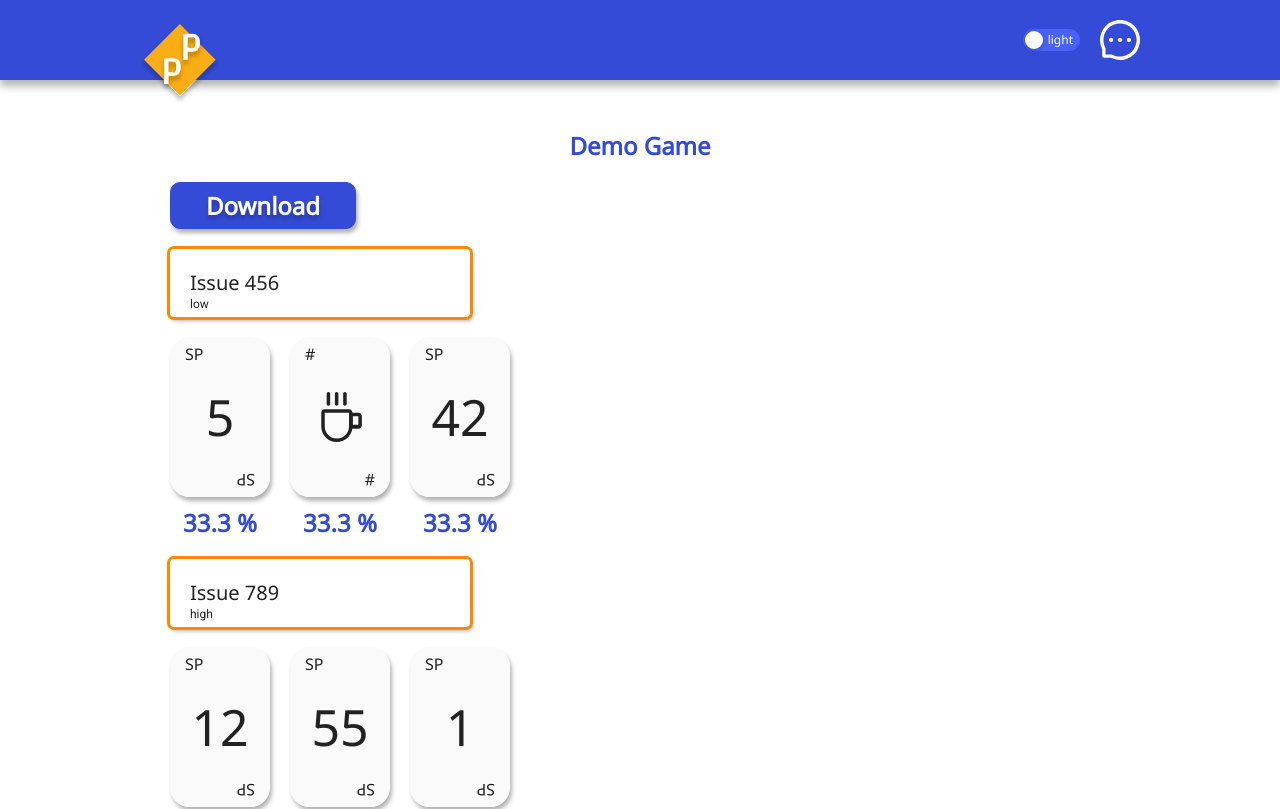
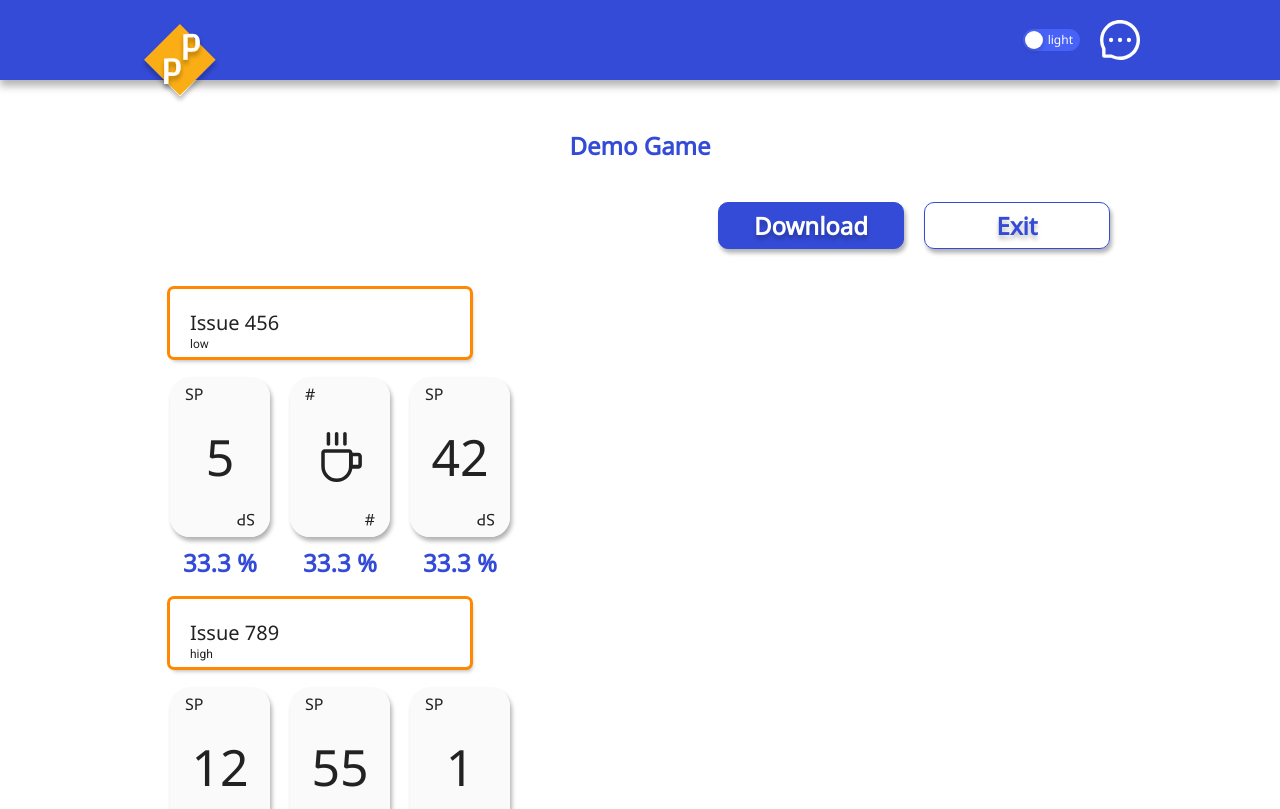
Before and after one commit to fronte-finem/RSS_React-2021Q3_Team-33_Pointing-Poker, a React (Vite) app: page /demo/demo/game-result in a window 1280 px wide. Shown: the top 809 px of the page. Built offline with nearby package versions, Linux system fonts and the light colour scheme.

Commit message:
feat: add button exit to game-result page

```diff
--- a/client/src/components/pages/game-result/components/game-result-download.tsx
+++ b/client/src/components/pages/game-result/components/game-result-download.tsx
@@ -2,8 +2,8 @@ import XLSX from 'xlsx';
 import React from 'react';
 import { observer } from 'mobx-react-lite';
 import { useStateService } from '@client/providers/state-service';
+import { Button } from '@client/components/shared/button/button';
 import { getGameResultXLS } from '../shared/utils/utils';
-import { StyleDownloadButton } from '../game-result-styles';
 
 export const DownloadButton = observer(() => {
   const { gameState } = useStateService();
@@ -17,7 +17,5 @@ export const DownloadButton = observer(() => {
     XLSX.writeFile(wb, 'GameResult.xlsx');
   };
 
-  return (
-    <StyleDownloadButton onClick={downloadXLS}>Download</StyleDownloadButton>
-  );
+  return <Button onClick={downloadXLS}>Download</Button>;
 });
--- a/client/src/components/pages/game-result/game-result-styles.tsx
+++ b/client/src/components/pages/game-result/game-result-styles.tsx
@@ -1,31 +1,39 @@
 import styled from 'styled-components';
-import { Button } from '@client/components/shared/button/button';
 import { fontTitle } from '@client/themes/typography';
+
+export const StyleGameResults = styled.div`
+  padding: 30px;
+`;
 
 export const StyleGameResultText = styled.div`
   ${fontTitle};
   color: ${({ theme }) => theme.fg};
   text-align: center;
 `;
-export const StyleGameResults = styled.div`
-  padding: 30px;
+
+export const Controls = styled.div`
+  display: flex;
+  flex-wrap: wrap;
+  justify-content: flex-end;
+  gap: 20px;
+  padding: 40px 0;
 `;
+
 export const StyleGameResultsWrapper = styled.div`
   display: flex;
   flex-direction: column;
   gap: 20px;
 `;
+
 export const StyleGameResultIssue = styled.div`
   display: flex;
   flex-wrap: wrap;
   gap: 20px;
   padding-top: 20px;
 `;
+
 export const StyleGameResultCard = styled.div`
   display: flex;
   flex-direction: column;
   gap: 10px;
 `;
-export const StyleDownloadButton = styled(Button)`
-  margin: 20px 0;
-`;
--- a/client/src/components/pages/game-result/game-results-page.tsx
+++ b/client/src/components/pages/game-result/game-results-page.tsx
@@ -1,7 +1,12 @@
 import React from 'react';
 import { observer } from 'mobx-react-lite';
 import { useStateService } from '@client/providers/state-service';
-import { StyleGameResults, StyleGameResultText } from './game-result-styles';
+import { Button } from '@client/components/shared/button/button';
+import {
+  Controls,
+  StyleGameResults,
+  StyleGameResultText,
+} from './game-result-styles';
 import { DownloadButton } from './components/game-result-download';
 import { GameResults } from './components/game-results';
 
@@ -11,7 +16,12 @@ export const GameResultsPage = observer(() => {
   return (
     <StyleGameResults>
       <StyleGameResultText>{gameState.title}</StyleGameResultText>
-      <DownloadButton />
+      <Controls>
+        <DownloadButton />
+        <Button type="default" onClick={() => gameState.reset()}>
+          Exit
+        </Button>
+      </Controls>
       <GameResults />
     </StyleGameResults>
   );
```
